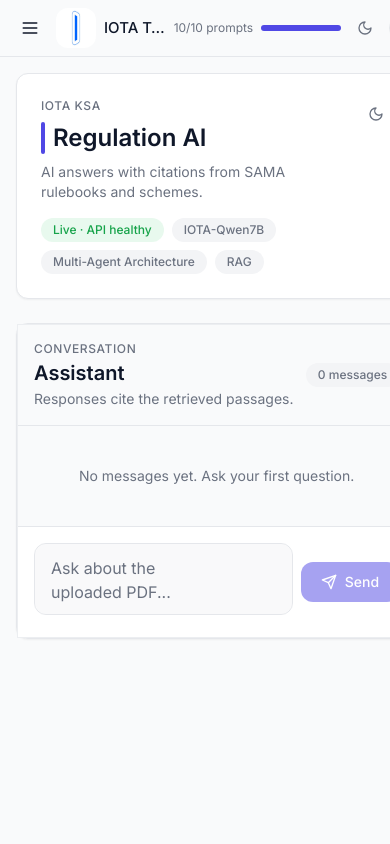
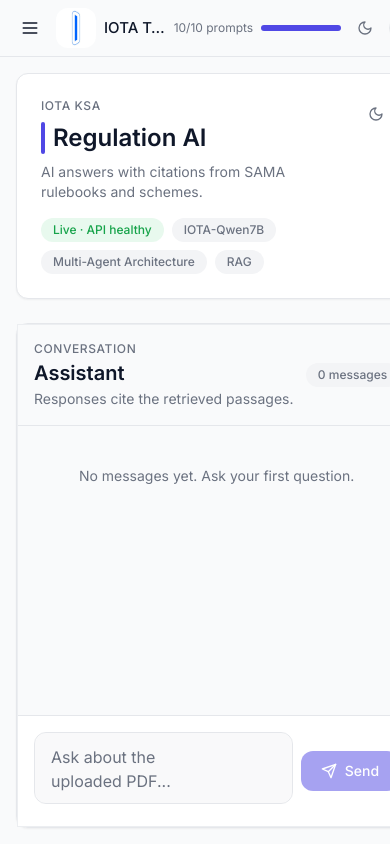
Before and after one commit to abduliota/iota, a Next.js app in the folder frontend/: page / in a window 390 px wide. Shown: the top 844 px of the page. Built offline with nearby package versions, Linux system fonts and the light colour scheme.

Commit message:
Refactor layout of the Home component: Update flex properties for better responsiveness and improve the structure of the dashboard elements, enhancing overall user experience.

```diff
--- a/frontend/app/page.tsx
+++ b/frontend/app/page.tsx
@@ -165,8 +165,8 @@
         )}
 
         {/* Regulation AI dashboard: summary card + two-column chat/sources */}
-        <div className="flex-1 min-h-0 flex flex-col overflow-auto">
-          <div className="mx-auto w-full max-w-[1200px] px-4 py-4 md:px-6 md:py-6">
+        <div className="flex-1 min-h-0 flex flex-col overflow-hidden">
+          <div className="mx-auto w-full max-w-[1200px] flex flex-1 min-h-0 flex-col px-4 py-4 md:px-6 md:py-6">
             <SummaryCard
               rightSlot={
                 <PromptCounter
@@ -177,7 +177,7 @@
               }
             />
             <div className="mt-6 flex flex-1 min-h-0 gap-4 md:gap-6">
-              <div className="flex-1 min-w-0 flex flex-col rounded-xl border border-border bg-card shadow-sm">
+              <div className="flex-1 min-h-0 min-w-0 flex flex-col rounded-xl border border-border bg-card shadow-sm">
                 {currentChat ? (
                   <ChatInterface
                     messages={currentChat.messages}
```
